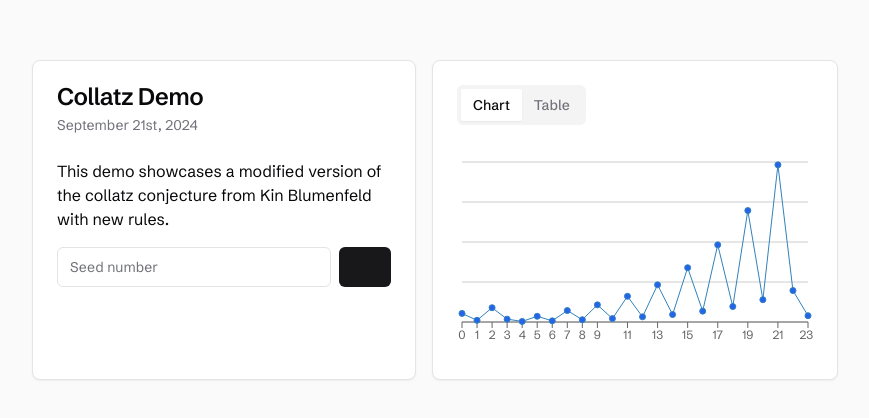
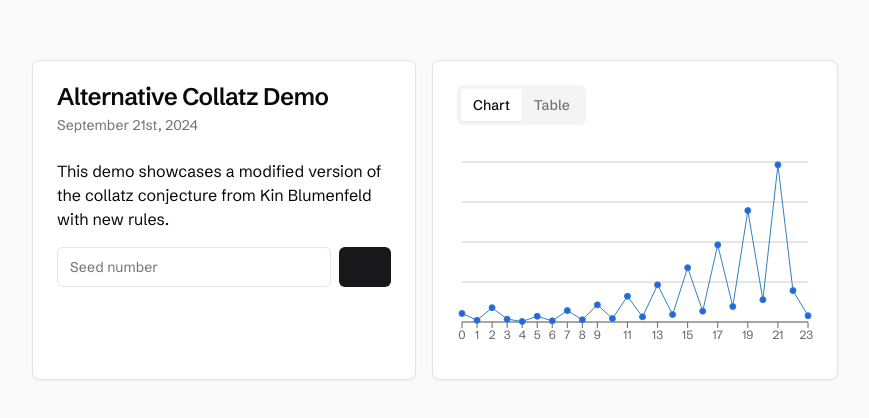
Before and after one commit to ecsbeats/sakeenah, a Next.js app: page /collatz in a window 1280 px wide. Shown: the part 180-598 px from the top of the page, without its empty margins (205-1074 px from the left). Built offline with nearby package versions, Linux system fonts and the light colour scheme; some icons are missing.

Commit message:
add alternative collatz demo

```diff
--- a/app/collatz/page.tsx
+++ b/app/collatz/page.tsx
@@ -104,7 +104,7 @@ export default function Collatz() {
         <main className="flex flex-col p-10 max-w-screen max-h-screen md:flex-row gap-4">
             <Card className="w-full h-80 md:max-w-96">
                 <CardHeader>
-                    <CardTitle>Collatz Demo</CardTitle>
+                    <CardTitle>Alternative Collatz Demo</CardTitle>
                     <CardDescription>September 21st, 2024</CardDescription>
                 </CardHeader>
                 <CardContent>
```
